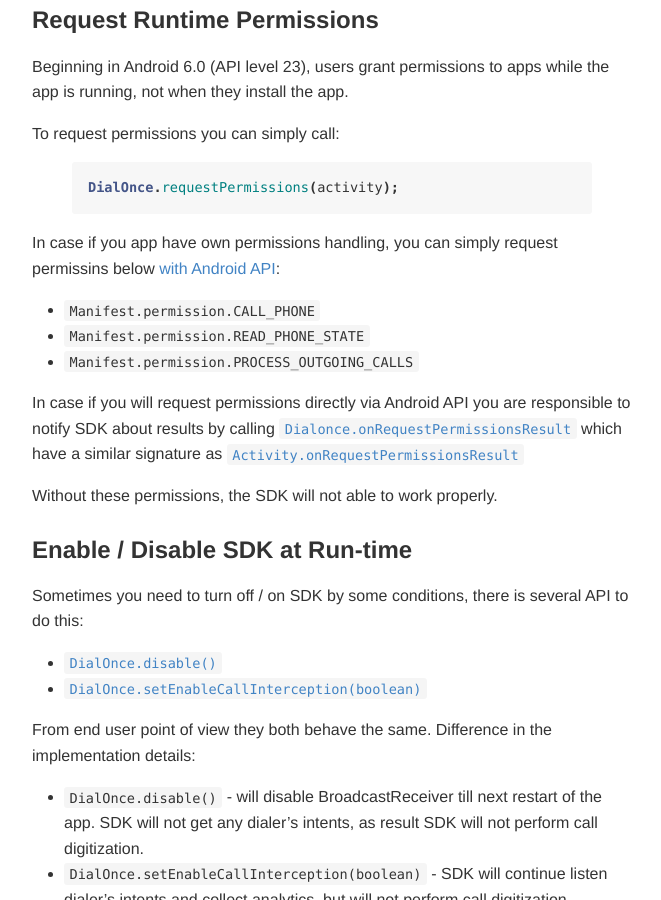
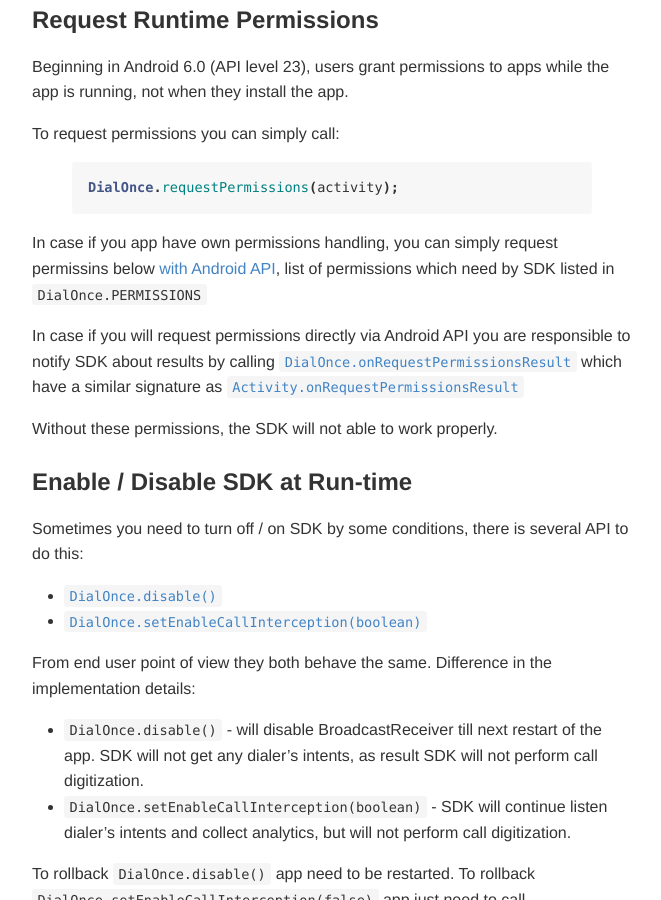
Before and after one commit to dialonce/dialonce.github.io, a Jekyll site: the page built from android/howto/index.md, in a window 1280 px wide and 900 px high, scrolled down 3425 px. Shown: the whole window, without its empty margins (308-969 px from the left). Built offline with Jekyll 4.4.1, drawn with Linux system fonts in a browser that asks for light colours.

Commit message:
Update permission request requirments

```diff
--- a/android/howto/index.md
+++ b/android/howto/index.md
@@ -139,13 +139,9 @@
 DialOnce.requestPermissions(activity);
 {% endhighlight %}
 
-In case if you app have own permissions handling, you can simply request permissins below [with Android API](https://developer.android.com/training/permissions/requesting.html):
+In case if you app have own permissions handling, you can simply request permissins below [with Android API](https://developer.android.com/training/permissions/requesting.html), list of permissions which need by SDK listed in `DialOnce.PERMISSIONS`
 
- - `Manifest.permission.CALL_PHONE`
- - `Manifest.permission.READ_PHONE_STATE`
- - `Manifest.permission.PROCESS_OUTGOING_CALLS`
-
-In case if you will request permissions directly via Android API you are responsible to notify SDK about results by calling [`Dialonce.onRequestPermissionsResult`](/android/javadoc/) which have a similar signature as
+In case if you will request permissions directly via Android API you are responsible to notify SDK about results by calling [`DialOnce.onRequestPermissionsResult`](/android/javadoc/) which have a similar signature as
 [`Activity.onRequestPermissionsResult`](https://developer.android.com/reference/android/app/Activity.html#onRequestPermissionsResult(int, java.lang.String[], int[]))
 
 Without these permissions, the SDK will not able to work properly.
```
